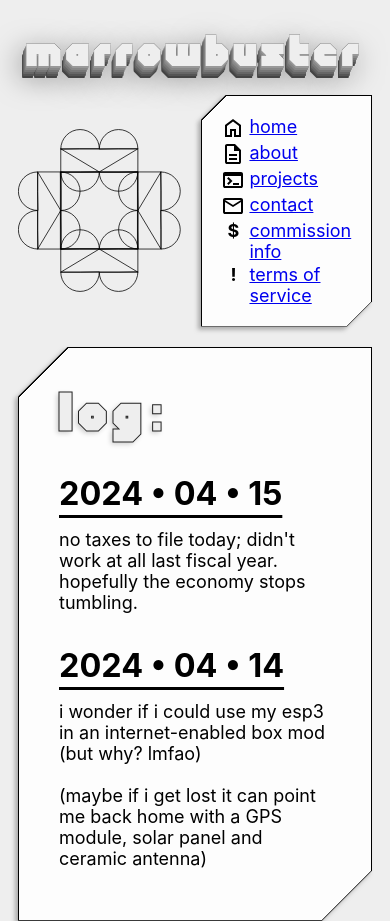
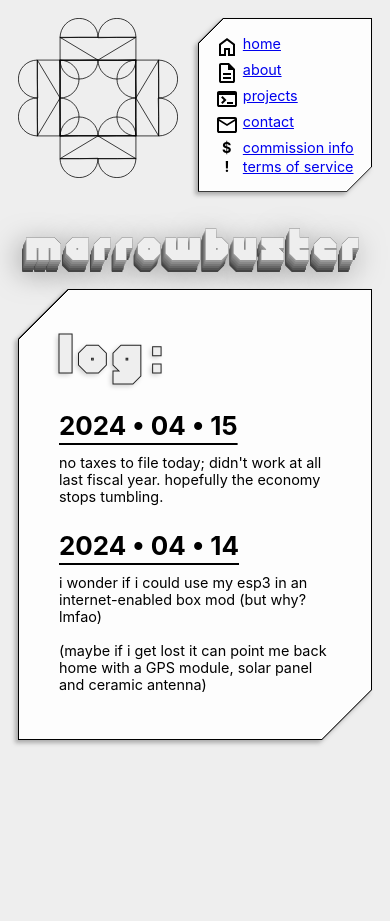
Before and after one commit to marrowbuster/marrowbuster.com, a Vue app: page / in a window 390 px wide. After the commit the page ends 844 px from the top, so only its background shows below. Built offline with nearby package versions, Linux system fonts and the light colour scheme.

Commit message:
Improve the responsive design - stop using the grid because it's a mess

```diff
--- a/src/App.vue
+++ b/src/App.vue
@@ -6,35 +6,27 @@
 </script>
 
 <template>
-  <CoolHeader></CoolHeader>
-
   <aside>
-    <Logo width="100%"></Logo>
+    <Logo id="logo"></Logo>
     <NavigationBar></NavigationBar>
   </aside>
+
+  <div>
+    <header>
+      <CoolHeader></CoolHeader>
+    </header>
 
     <main class="page-filter">
       <div class="page-shape" id="main-page">
         <RouterView />
       </div>
     </main>
+  </div>
 </template>
 
 <style>
   main {
-    grid-area: main;
-  }
-
-  aside {
-    grid-area: aside;
-    display: flex;
-    flex-direction: column;
-    align-items: center;
-    gap: 20px;
-  }
-
-  header {
-    grid-area: header;
+    flex: 1;
   }
 
   /*
@@ -70,17 +62,24 @@
     height: 100%;
   }
 
-  @media (max-width: 992px) {
-    header {
-      text-align: center;
+  #logo {
+    max-height: 211px;
+    max-width: 211px;
   }
 
-    #title {
-      font-size: 10vw;
+  @media screen and (max-width: 992px) {
+    aside {
+      flex-direction: row !important;
     }
 
+    main,
     aside {
-      flex-direction: row;
+      font-size: 0.8em;
+    }
+
+    #logo {
+      max-height: 160px;
+      max-width: 160px;
     }
   }
 </style>
--- a/src/assets/main.css
+++ b/src/assets/main.css
@@ -9,7 +9,9 @@
 }
 
 @media (prefers-color-scheme: dark) {
-  :root {}
+  :root {
+
+  }
 }
 
 *,
@@ -55,19 +57,6 @@ body {
   padding: 1em;
 }
 
-#app {
-  display: grid;
-  grid-template-columns: 0.5fr 1.5fr;
-  grid-template-rows: 0.2fr 1.5fr;
-  gap: 20px 20px;
-  grid-template-areas:
-    "aside header"
-    "aside main";
-  width: 100%;
-  max-width: var(--page-width);
-  height: 100%;
-}
-
 h1,
 h2 {
   font-family: 'Twitcher', 'Verdana', sans-serif;
@@ -85,6 +74,19 @@ h2 {
   */
 }
 
+#app {
+  display: flex;
+  gap: 20px;
+  width: 100%;
+  max-width: var(--page-width);
+}
+
+#app > * {
+  display: flex;
+  flex-direction: column;
+  gap: 20px;
+}
+
 @media (max-width: 992px) {
   #app {
     display: flex;
--- a/src/components/CoolHeader.vue
+++ b/src/components/CoolHeader.vue
@@ -1,7 +1,5 @@
 <template>
-    <header>
-        <h1 id="title">marrowbuster</h1>
-    </header>
+    <h1>marrowbuster</h1>
 </template>
 
 <style scoped>
@@ -18,5 +16,12 @@
         letter-spacing: 0.1em;
         -webkit-text-stroke: 0.1px #222;
         margin: 0;
+        text-align: center;
+    }
+
+    @media screen and (max-width: 992px) {
+        h1 {
+            font-size: 10vw;
+        }
     }
 </style>
--- a/src/components/NavigationBar.vue
+++ b/src/components/NavigationBar.vue
@@ -40,16 +40,15 @@
         --trim-size: 25px;
         width: 100%;
         padding: 1.1em;
-        min-height: 500px;
+        height: 100%;
+        max-height: 400px;
     }
 
     span {
         font-weight: bold;
     }
 
-    @media (max-width: 992px) {
-        nav {
-            min-height: fit-content;
-        }
+    .page-filter {
+        flex: 1;
     }
 </style>
--- a/src/views/HomeView.vue
+++ b/src/views/HomeView.vue
@@ -1,7 +1,3 @@
-<script setup>
-
-</script>
-
 <template>
   <h2>Log:</h2>
   <h3>2024 • 04 • 15</h3>
```
Lines whose indentation alone changed are shown as unchanged.
